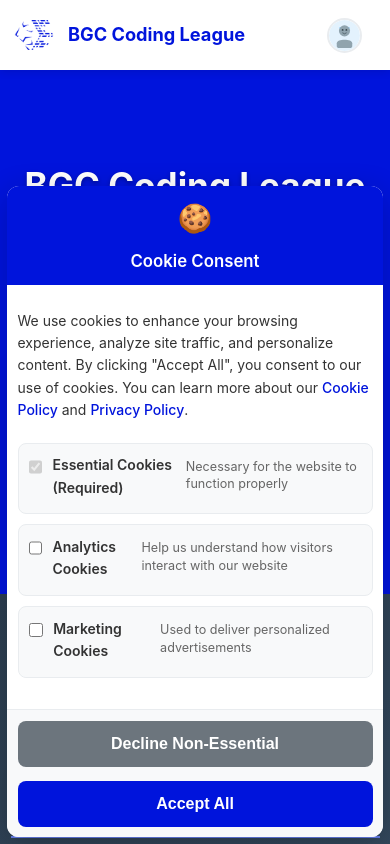
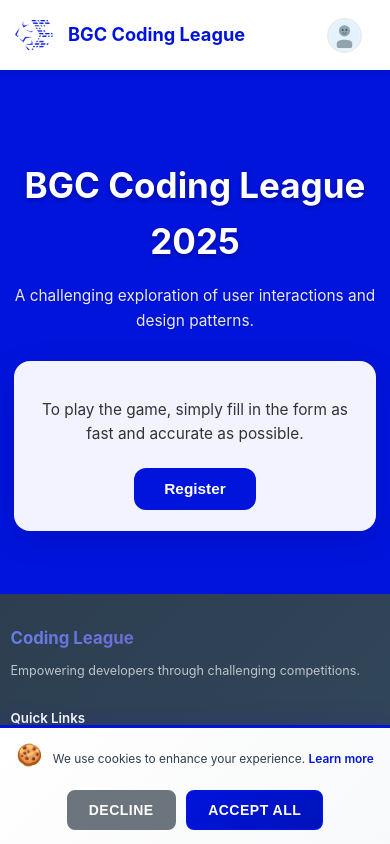
Before and after one commit to Amory0709/CodingLeague2025, an Angular app: page / in a window 390 px wide. Built offline with nearby package versions, Linux system fonts and the light colour scheme.

Commit message:
change cookie and header

```diff
--- a/src/app/cookie-consent/cookie-consent.component.html
+++ b/src/app/cookie-consent/cookie-consent.component.html
@@ -1,36 +1,12 @@
 <div class="cookie-consent" *ngIf="showConsent" role="dialog" aria-labelledby="cookie-title" aria-describedby="cookie-description">
   <div class="cookie-content">
-    <div class="cookie-header">
+    <div class="cookie-info">
       <div class="cookie-icon" aria-hidden="true">🍪</div>
-      <h2 id="cookie-title" class="cookie-title">Cookie Consent</h2>
-    </div>
-
-    <div class="cookie-body">
-      <p id="cookie-description" class="cookie-description">
-        We use cookies to enhance your browsing experience, analyze site traffic, and personalize content.
-        By clicking "Accept All", you consent to our use of cookies. You can learn more about our
-        <a href="#" class="cookie-link">Cookie Policy</a> and
-        <a href="#" class="cookie-link">Privacy Policy</a>.
-      </p>
-
-      <div class="cookie-options">
-        <div class="cookie-option">
-          <input type="checkbox" id="essential-cookies" checked disabled>
-          <label for="essential-cookies">Essential Cookies (Required)</label>
-          <span class="cookie-option-desc">Necessary for the website to function properly</span>
-        </div>
-
-        <div class="cookie-option">
-          <input type="checkbox" id="analytics-cookies">
-          <label for="analytics-cookies">Analytics Cookies</label>
-          <span class="cookie-option-desc">Help us understand how visitors interact with our website</span>
-        </div>
-
-        <div class="cookie-option">
-          <input type="checkbox" id="marketing-cookies">
-          <label for="marketing-cookies">Marketing Cookies</label>
-          <span class="cookie-option-desc">Used to deliver personalized advertisements</span>
-        </div>
+      <div class="cookie-text">
+        <p id="cookie-description" class="cookie-description">
+          We use cookies to enhance your experience.
+          <a href="#" class="cookie-link">Learn more</a>
+        </p>
       </div>
     </div>
 
@@ -39,7 +15,7 @@
               class="btn btn-secondary"
               (click)="declineCookies()"
               aria-label="Decline non-essential cookies">
-        Decline Non-Essential
+        Decline
       </button>
       <button type="button"
               class="btn btn-primary"
--- a/src/app/cookie-consent/cookie-consent.component.scss
+++ b/src/app/cookie-consent/cookie-consent.component.scss
@@ -3,154 +3,120 @@
   bottom: 0;
   left: 0;
   right: 0;
-  background: transparent;
+  background: linear-gradient(135deg, #ffffff 0%, #f8f9fa 100%);
+  border-top: 2px solid #0014DC;
+  box-shadow: 0 -4px 20px rgba(0, 20, 220, 0.15);
   z-index: 9999;
-  padding: 1rem;
-  animation: slideUp 0.3s ease-out;
+  padding: 1.25rem 2rem;
+  animation: slideUp 0.4s cubic-bezier(0.25, 0.46, 0.45, 0.94);
 }
 
 .cookie-content {
-  max-width: 800px;
+  max-width: 1200px;
   margin: 0 auto;
-  background: #ffffff;
-  border-radius: 16px;
-  box-shadow: 0 8px 32px rgba(0, 0, 0, 0.2);
-  overflow: hidden;
+  display: flex;
+  align-items: center;
+  justify-content: space-between;
+  gap: 2rem;
 }
 
-.cookie-header {
-  background: linear-gradient(135deg, #0014DC 0%, #0014DC 100%);
-  color: white;
-  padding: 1.5rem;
+.cookie-info {
   display: flex;
   align-items: center;
   gap: 1rem;
+  flex: 1;
 }
 
 .cookie-icon {
-  font-size: 2rem;
-  width: 40px;
-  text-align: center;
+  font-size: 1.5rem;
+  flex-shrink: 0;
+  animation: bounce 2s infinite;
 }
 
-.cookie-title {
-  margin: 0;
-  font-size: 1.5rem;
-  font-weight: 600;
-}
-
-.cookie-body {
-  padding: 1.5rem;
+.cookie-text {
+  flex: 1;
 }
 
 .cookie-description {
-  color: #333;
-  line-height: 1.6;
-  margin-bottom: 1.5rem;
-  font-size: 1rem;
+  color: #2c3e50;
+  line-height: 1.5;
+  margin: 0;
+  font-size: 0.95rem;
+  font-weight: 400;
 }
 
 .cookie-link {
   color: #0014DC;
   text-decoration: none;
-  font-weight: 500;
+  font-weight: 600;
+  border-bottom: 1px solid transparent;
+  transition: all 0.2s ease;
 
   &:hover {
-    text-decoration: underline;
+    border-bottom-color: #0014DC;
+    color: #0012b8;
   }
 
   &:focus {
     outline: 2px solid #0014DC;
-    outline-offset: 2px;
+    outline-offset: 3px;
+    border-radius: 4px;
   }
-}
-
-.cookie-options {
-  display: flex;
-  flex-direction: column;
-  gap: 1rem;
-  margin-bottom: 1.5rem;
-}
-
-.cookie-option {
-  display: flex;
-  align-items: flex-start;
-  gap: 0.75rem;
-  padding: 1rem;
-  background: #f8f9fa;
-  border-radius: 8px;
-  border: 1px solid #e9ecef;
-}
-
-.cookie-option input[type="checkbox"] {
-  margin: 0;
-  margin-top: 0.25rem;
-  width: 18px;
-  height: 18px;
-  accent-color: #0014DC;
-
-  &:focus {
-    outline: 2px solid #0014DC;
-    outline-offset: 2px;
-  }
-}
-
-.cookie-option label {
-  font-weight: 600;
-  color: #333;
-  margin-bottom: 0.25rem;
-  cursor: pointer;
-  display: block;
-}
-
-.cookie-option-desc {
-  color: #666;
-  font-size: 0.9rem;
-  line-height: 1.4;
-  display: block;
-  margin-top: 0.25rem;
 }
 
 .cookie-actions {
   display: flex;
   gap: 1rem;
-  justify-content: flex-end;
-  padding: 1.5rem;
-  background: #f8f9fa;
-  border-top: 1px solid #e9ecef;
+  flex-shrink: 0;
 }
 
 .btn {
-  padding: 12px 24px;
+  padding: 10px 20px;
   border: none;
   border-radius: 8px;
-  font-size: 16px;
+  font-size: 14px;
   font-weight: 600;
   cursor: pointer;
-  transition: all 0.2s;
+  transition: all 0.3s cubic-bezier(0.25, 0.46, 0.45, 0.94);
+  text-transform: uppercase;
+  letter-spacing: 0.5px;
 
   &:focus {
     outline: 2px solid #0014DC;
-    outline-offset: 2px;
+    outline-offset: 3px;
   }
 }
 
 .btn-secondary {
   background: #6c757d;
   color: #fff;
+  border: 2px solid #6c757d;
 
   &:hover {
     background: #5a6268;
+    border-color: #5a6268;
+    transform: translateY(-2px);
+    box-shadow: 0 4px 12px rgba(108, 117, 125, 0.3);
+  }
+
+  &:active {
+    transform: translateY(0);
   }
 }
 
 .btn-primary {
-  background: linear-gradient(45deg, #0014DC, #0014DC);
+  background: linear-gradient(135deg, #0014DC 0%, #0012b8 100%);
   color: #fff;
+  border: 2px solid #0014DC;
 
   &:hover {
-    transform: translateY(-1px);
-    box-shadow: 0 4px 12px rgba(0, 20, 220, 0.3);
+    background: linear-gradient(135deg, #0012b8 0%, #0014DC 100%);
+    transform: translateY(-2px);
+    box-shadow: 0 6px 20px rgba(0, 20, 220, 0.4);
+  }
+
+  &:active {
+    transform: translateY(0);
   }
 }
 
@@ -166,64 +132,68 @@
   }
 }
 
+@keyframes bounce {
+  0%, 20%, 50%, 80%, 100% {
+    transform: translateY(0);
+  }
+  40% {
+    transform: translateY(-5px);
+  }
+  60% {
+    transform: translateY(-3px);
+  }
+}
+
 // 响应式设计
 @media (max-width: 768px) {
   .cookie-consent {
-    padding: 0.5rem;
+    padding: 1rem 1.5rem;
+    border-top-width: 3px;
   }
 
   .cookie-content {
-    border-radius: 12px;
+    flex-direction: column;
+    gap: 1.5rem;
+    text-align: center;
   }
 
-  .cookie-header {
-    padding: 1rem;
-    flex-direction: column;
-    text-align: center;
-    gap: 0.5rem;
-  }
-
-  .cookie-title {
-    font-size: 1.3rem;
-  }
-
-  .cookie-body {
-    padding: 1rem;
-  }
-
-  .cookie-options {
+  .cookie-info {
+    justify-content: center;
     gap: 0.75rem;
   }
 
-  .cookie-option {
-    padding: 0.75rem;
-  }
-
   .cookie-actions {
-    flex-direction: column;
-    padding: 1rem;
+    justify-content: center;
+    gap: 0.75rem;
   }
 
   .btn {
-    width: 100%;
-    padding: 14px 24px;
+    padding: 12px 24px;
+    font-size: 15px;
+    min-width: 120px;
+  }
+
+  .cookie-description {
+    font-size: 0.9rem;
   }
 }
 
 @media (max-width: 480px) {
-  .cookie-header {
-    padding: 0.75rem;
+  .cookie-consent {
+    padding: 1rem;
   }
 
-  .cookie-title {
-    font-size: 1.2rem;
+  .cookie-content {
+    gap: 1rem;
   }
 
-  .cookie-body {
-    padding: 0.75rem;
+  .cookie-description {
+    font-size: 0.85rem;
   }
 
-  .cookie-actions {
-    padding: 0.75rem;
+  .btn {
+    padding: 10px 20px;
+    font-size: 14px;
+    min-width: 100px;
   }
 }
--- a/src/app/header/header.component.scss
+++ b/src/app/header/header.component.scss
@@ -1,10 +1,16 @@
 .header {
   background: #ffffff;
   box-shadow: 0 2px 8px rgba(0, 0, 0, 0.1);
-  position: sticky;
+  position: fixed; // 改为fixed定位，确保始终固定在顶部
   top: 0;
+  left: 0;
+  right: 0; // 确保宽度占满整个视口
   z-index: 1000;
   height: 70px;
+  transition: all 0.3s ease;
+  will-change: transform;
+  backdrop-filter: blur(10px);
+  -webkit-backdrop-filter: blur(10px);
 }
 
 .header-container {
--- a/src/styles.scss
+++ b/src/styles.scss
@@ -22,6 +22,7 @@ app-root {
   display: flex;
   flex-direction: column;
   min-height: 100vh;
+  padding-top: 70px; // 为fixed header添加顶部padding
 }
 
 // 主内容区域
```
